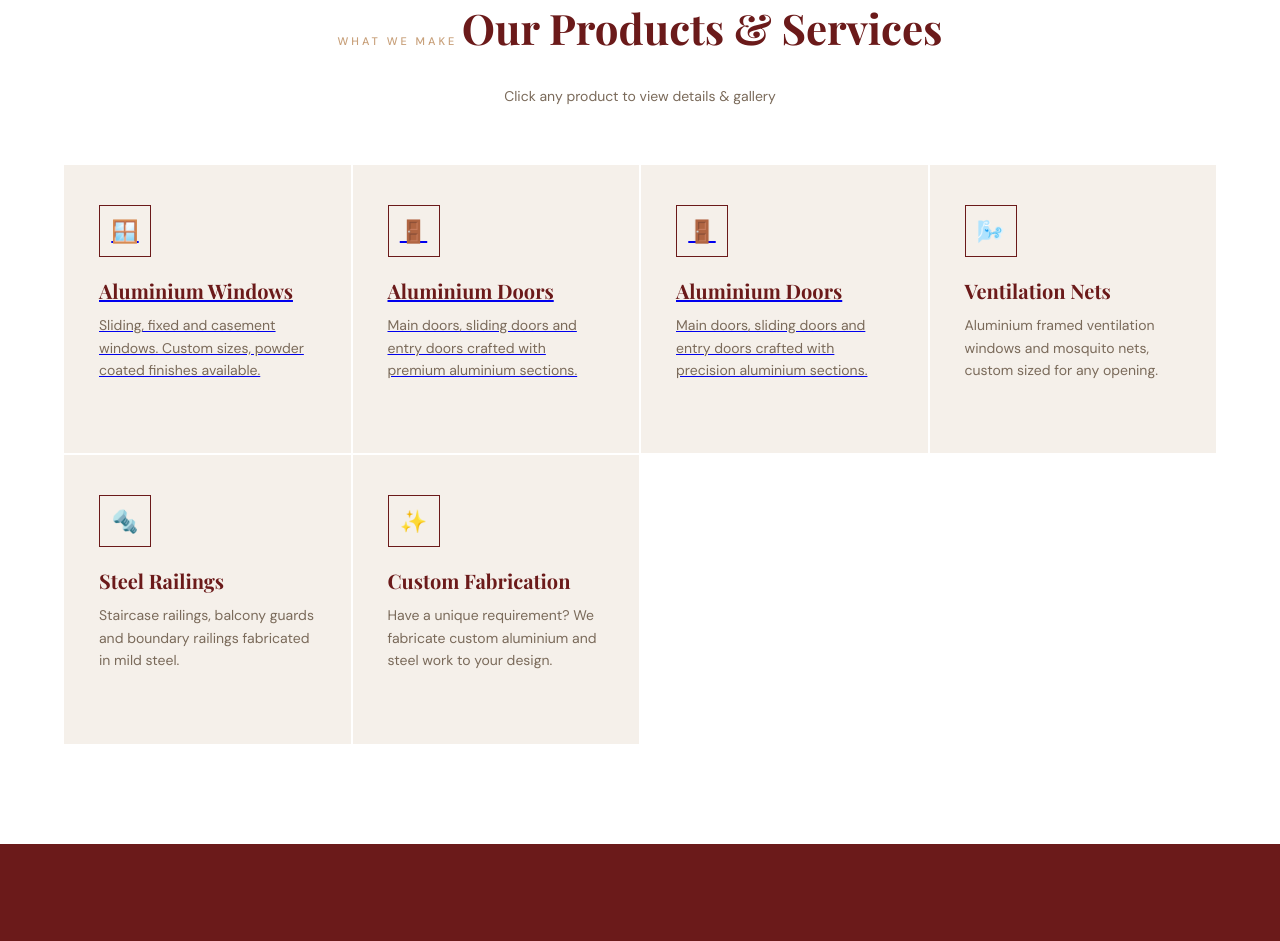
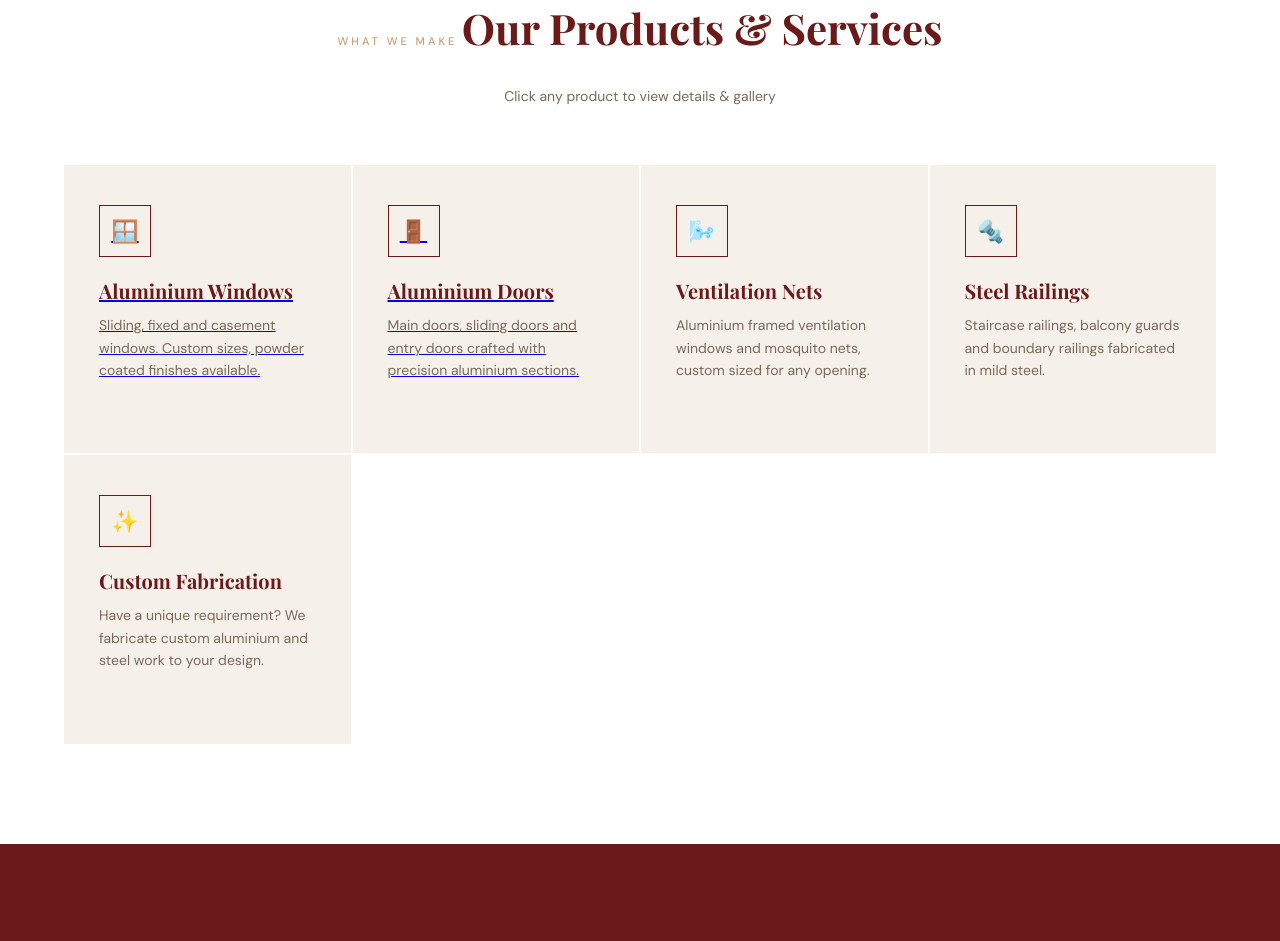
Before and after one commit to arvind-vaishnav/shree-balaji-aluminium-website, a plain HTML site: page index.html in a window 1280 px wide. Shown: the part 1651-2592 px from the top of the page. Drawn offline with nearby package versions, Linux system fonts and the light colour scheme.

Commit message:
Update index.html

```diff
--- a/index.html
+++ b/index.html
@@ -666,12 +666,7 @@
       <p class="product-desc">Sliding, fixed and casement windows. Custom sizes, powder coated finishes available.</p>
       <div class="product-cta">View Gallery →</div>
     </a>
-    <a href="doors.html" class="product-card">
-      <div class="product-icon">🚪</div>
-      <h3 class="product-title">Aluminium Doors</h3>
-      <p class="product-desc">Main doors, sliding doors and entry doors crafted with premium aluminium sections.</p>
-      <div class="product-cta">View Gallery →</div>
-    </a>
+
     <a href="doors.html" class="product-card">
       <div class="product-icon">🚪</div>
       <h3 class="product-title">Aluminium Doors</h3>
```
